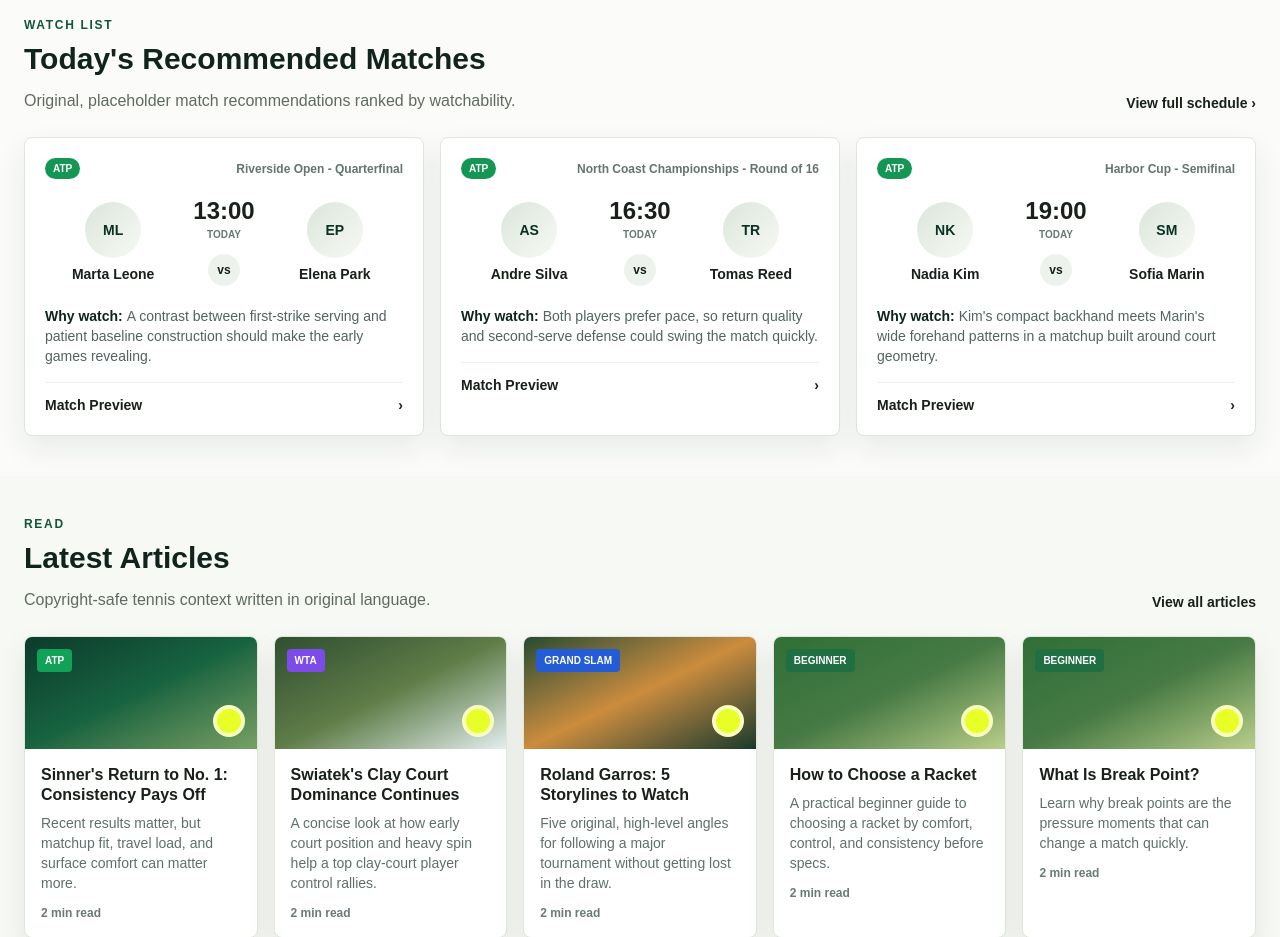
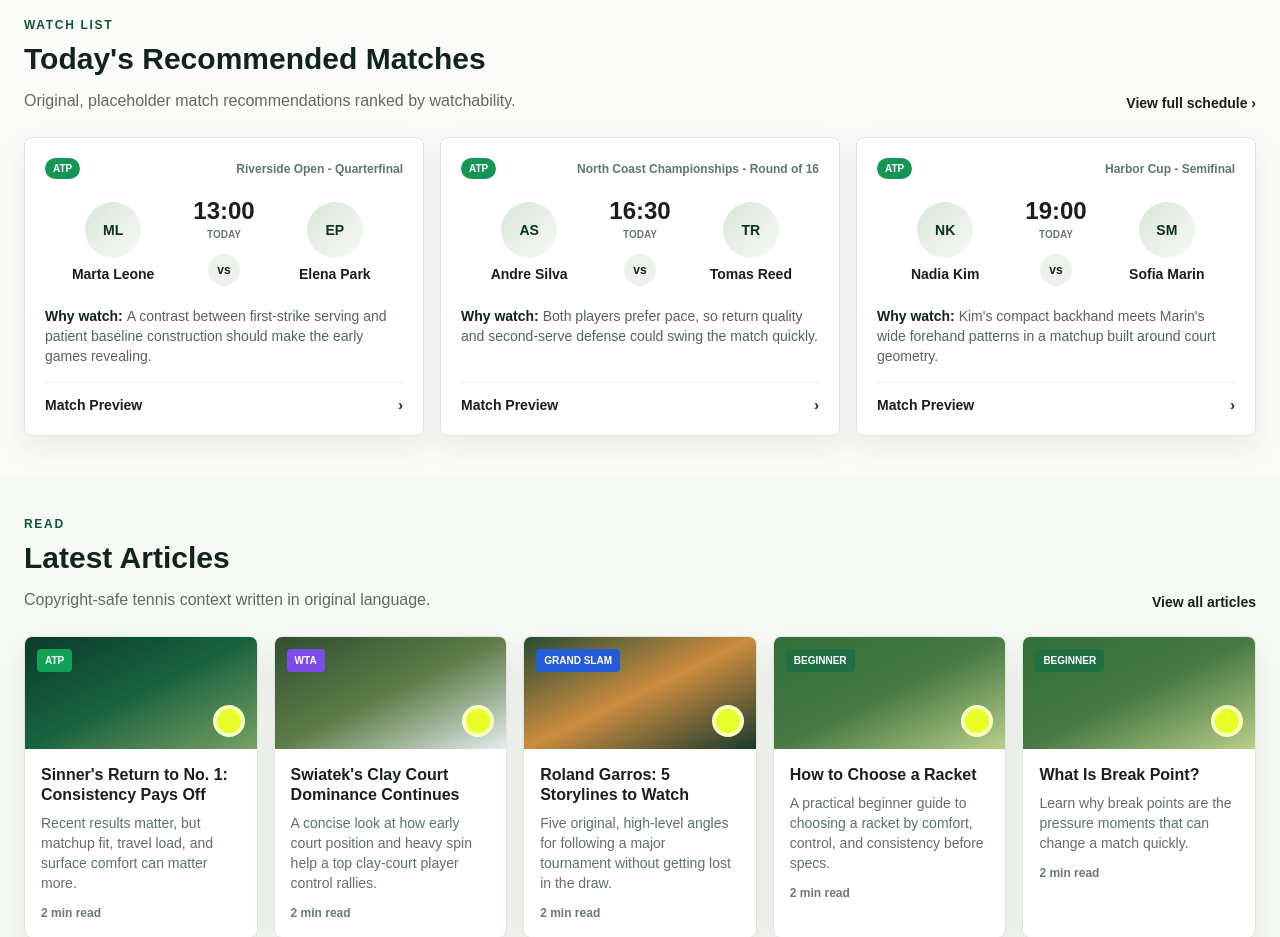
Before and after one commit to geoffrey-xiao/tennis_club, a Next.js app: page / in a window 1280 px wide. Shown: the part 1300-2237 px from the top of the page. Built offline with nearby package versions, Linux system fonts and the light colour scheme.

Commit message:
fix: style bug

```diff
--- a/src/components/match-card.tsx
+++ b/src/components/match-card.tsx
@@ -14,7 +14,7 @@ function initials(name: string) {
 
 export function MatchCard({ match }: MatchCardProps) {
   return (
-    <article className="rounded-lg border border-[#dfe6dc] bg-white p-5 shadow-[0_12px_30px_rgba(21,38,30,0.08)]">
+    <article className="flex h-full flex-col rounded-lg border border-[#dfe6dc] bg-white p-5 shadow-[0_12px_30px_rgba(21,38,30,0.08)]">
       <div className="flex items-center justify-between gap-4 text-xs font-bold text-[#63756d]">
         <span className="rounded-full bg-[#159655] px-2 py-1 text-[10px] font-black text-white">ATP</span>
         <span>
@@ -49,7 +49,7 @@ export function MatchCard({ match }: MatchCardProps) {
           <p className="text-sm font-black leading-tight">{match.playerB}</p>
         </div>
       </div>
-      <p className="mt-5 text-sm leading-5 text-[#52645c]">
+      <p className="mt-5 flex-1 text-sm leading-5 text-[#52645c]">
         <span className="font-black text-[#10241d]">Why watch: </span>
         {match.reasonToWatch}
       </p>
```
